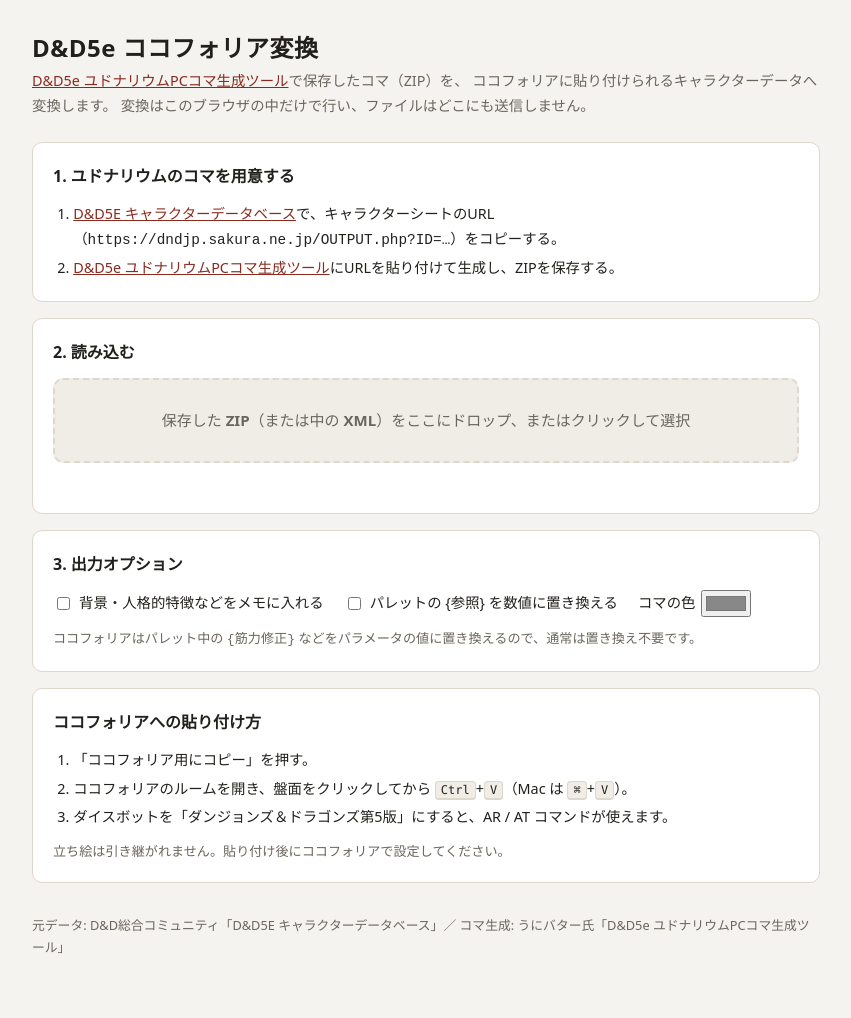
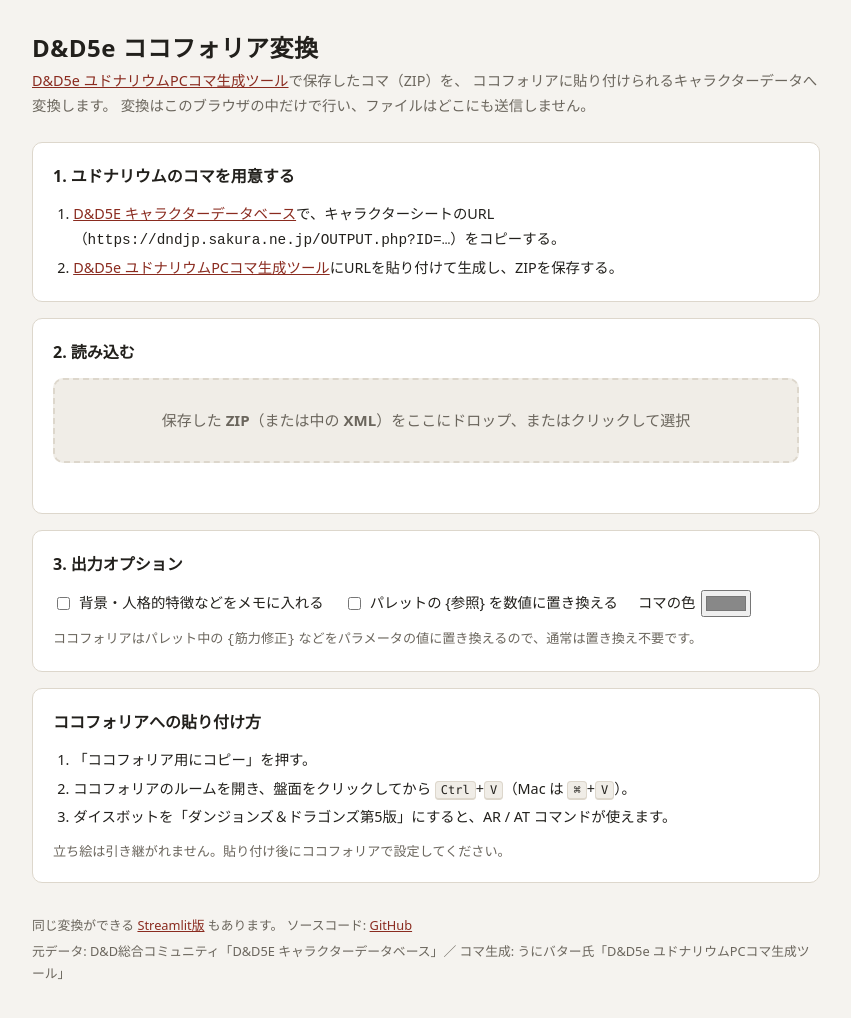
Before and after one commit to kenken-trpg/dnd5e-udonarium-to-ccfolia, a website: page index.html in a window 1280 px wide. Shown: the whole page, without its empty margins (214-1065 px from the left). Drawn offline with Linux system fonts and the light colour scheme.

Commit message:
ブラウザ版のフッターにStreamlit版とGitHubへのリンクを追加
Co-Authored-By: Claude Opus 5.5 <noreply@anthropic.com>

```diff
--- a/index.html
+++ b/index.html
@@ -88,6 +88,7 @@
   }
   .hidden { display: none; }
   footer { color: var(--muted); font-size: .8rem; margin-top: 32px; }
+  footer p { margin: 0 0 4px; }
 </style>
 </head>
 <body>
@@ -139,7 +140,9 @@
   </section>
 
   <footer>
-    元データ: D&amp;D総合コミュニティ「D&amp;D5E キャラクターデータベース」／ コマ生成: うにバター氏「D&amp;D5e ユドナリウムPCコマ生成ツール」
+    <p>同じ変換ができる <a href="https://dnd5e-udonarium-to-ccfolia-bndd4irjirpaskop4jzyx2.streamlit.app/" target="_blank" rel="noopener">Streamlit版</a> もあります。
+      ソースコード: <a href="https://github.com/kenken-trpg/dnd5e-udonarium-to-ccfolia" target="_blank" rel="noopener">GitHub</a></p>
+    <p>元データ: D&amp;D総合コミュニティ「D&amp;D5E キャラクターデータベース」／ コマ生成: うにバター氏「D&amp;D5e ユドナリウムPCコマ生成ツール」</p>
   </footer>
 </main>
 
```
